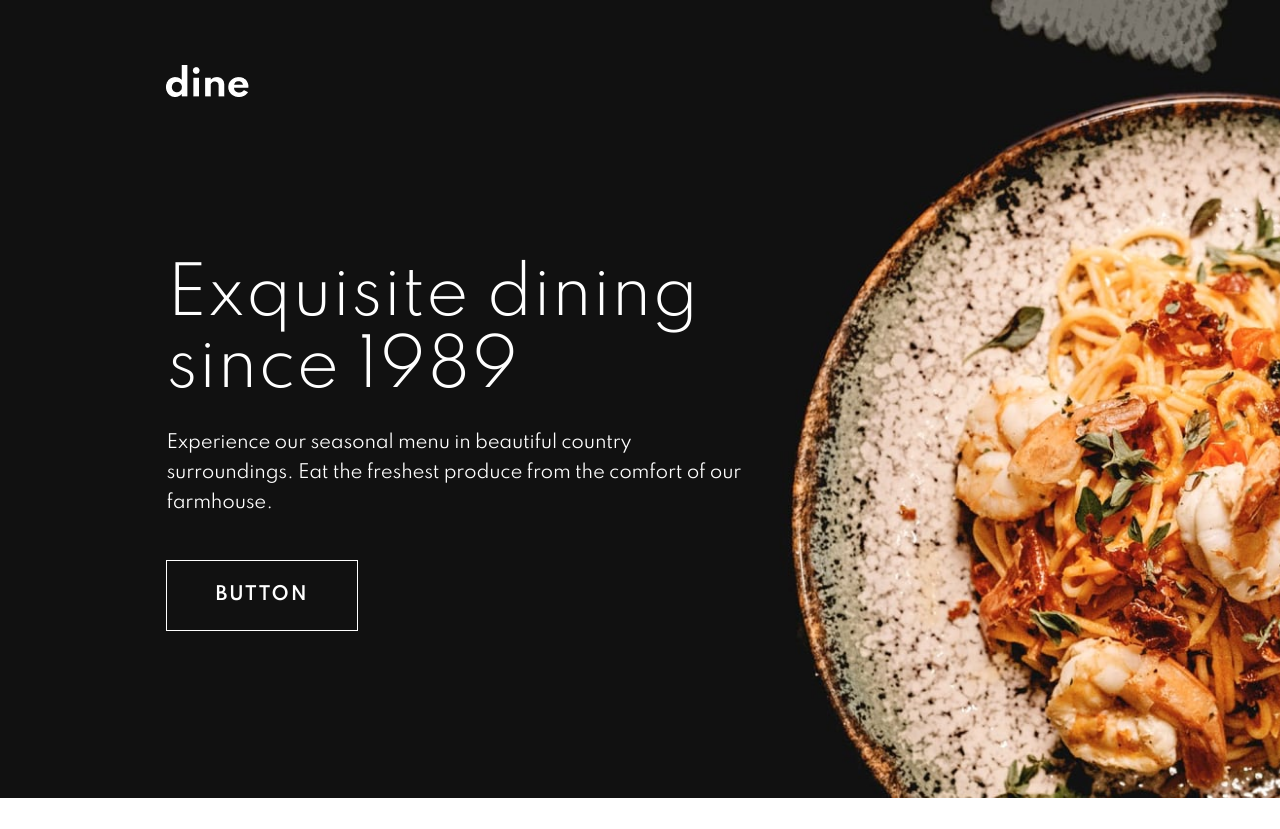
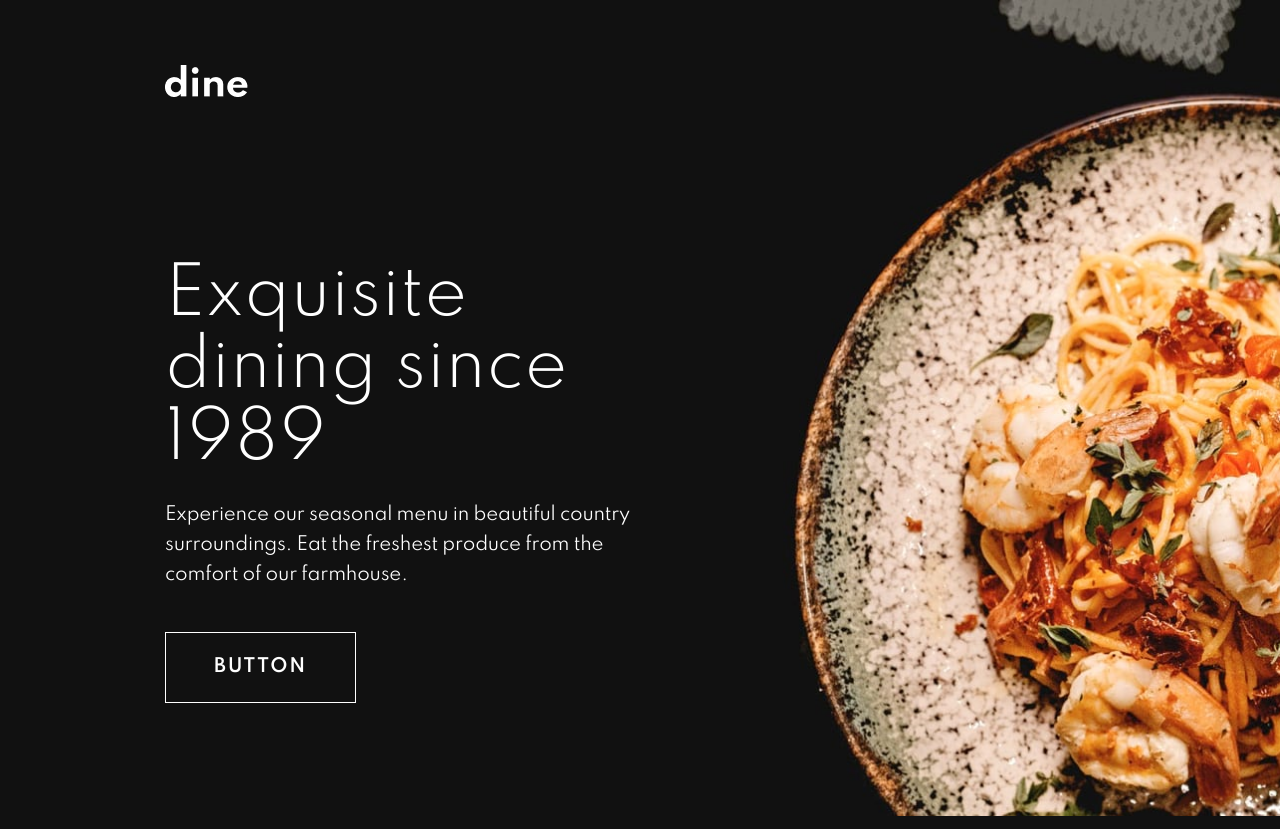
Before and after one commit to Testing-Sites/Dine, a PHP site: page / in a window 1280 px wide. Run offline with PHP 8.4, Linux system fonts and the light colour scheme.

Commit message:
removed cards and added ontainer

```diff
--- a/css/styles.css
+++ b/css/styles.css
@@ -138,12 +138,14 @@ header {
   display: flex;
 }
 
+.container {
+  padding: 0 24px;
+}
+
 .header-background {
   background: url(../img/hero/hero-bg-mobile.jpg) top no-repeat;
   max-height: 748px;
   width: 100%;
-
-  padding: 0 24px;
 }
 
 /* header text content */
@@ -161,37 +163,10 @@ header {
 }
 
 /* main content */
-
-.container {
-
-}
-
 /* cards  */
 
-.cards-main {
-  display: flex;
-  justify-content: center;
-  text-align: center;
-}
-
-.card-one {
-  position: absolute;
-  top: 676px;
-}
 
 /* very small devices */
-
-@media (max-width: 321px) {
-  html {
-
-  }
-  .header-background {
-    background-size: 305px;
-  }
-  .header-text {
-    padding: 180px 0;
-  }
-}
 
 /* tablet devices */
 
@@ -199,11 +174,15 @@ header {
   .header-background {
     background: url(../img/hero/hero-bg-tablet.jpg) top no-repeat;
     max-height: 992px;
+  }
+
+  .container {
     padding: 0 48px;
   }
 
   .header-text {
     padding: 374px 0 216px 0;
+    margin: auto;
   }
 
   .p-header {
@@ -218,14 +197,17 @@ header {
   .header-background {
     background: url(../img/hero/hero-bg-desktop.jpg) center/cover no-repeat;
     width: 100%;
-    max-height: 798px;
+  }
+
+  .container {
+    padding: 0 165px;
   }
 
   .header-text {
     text-align: left;
     width: 50%;
-    padding: 65px 0 198px 0;
-    margin-left: 10%;
+    padding: 65px 0 10% 0;
+    margin: 0;
   }
 
   .logo {
@@ -233,7 +215,7 @@ header {
   }
 
   .btn-light {
-    margin-top: 18px;
+    margin: 18px 0;
   }
 
 }
--- a/index.html
+++ b/index.html
@@ -10,6 +10,7 @@
   <body>
       <header>
           <div class="header-background">
+            <div class="container">
               <div class="header-text">
                 <img class="logo" src="img/logo.png" alt="logo for dine, font lowercase, bold, white">
                 <h1>Exquisite dining since 1989</h1>
@@ -17,20 +18,9 @@
                 <button class="btn-light" type="button" name="button"><a href="#"> button </a></button>
               </div>
             </div>
+          </div>
       </header>
 
 
-      <!-- <div class="container">
-        <div class="cards-main font-black ">
-
-        <div class="card-one">
-          <img src="img/cards/enjoyable-place-mobile.jpg" alt="feilds in the highlands">
-          <img src="img/line-break-icon.svg" alt="">
-          <h2>Enjoyable place for all the family</h2>
-        </div>
-
-        </div>
-      </div> -->
-
   </body>
 </html>
```
Lines whose indentation alone changed are shown as unchanged.
